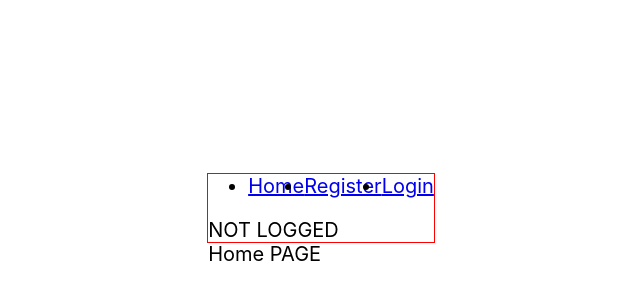
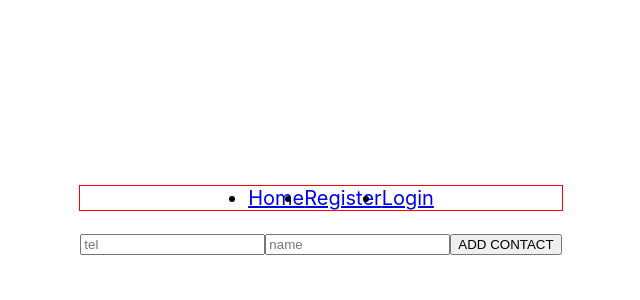
Before and after one commit to Juliya-Boiko/goit-react-hw-08-phonebook, a React (Create React App) app: page /contacts in a window 1280 px wide. Shown: the part 190-490 px from the top of the page, without its empty margins (319-959 px from the left). Built offline with nearby package versions, Linux system fonts and the light colour scheme.

Commit message:
contPage

```diff
--- a/src/App.jsx
+++ b/src/App.jsx
@@ -3,11 +3,11 @@ import { SharedLayout } from "layouts/SharedLayout";
 import { useEffect, lazy, Suspense } from "react";
 import { useDispatch } from "react-redux";
 import { getUserData } from "redux/auth-operations";
-
+import { ContactsPage } from "pages/ContactsPage";
+// import { ContactsPage } from "pages/ContactsPage";
 const Homepage = lazy(() => import('pages/Homepage'));
 const Loginpage = lazy(() => import('pages/Loginpage'));
 const Registerpage = lazy(() => import('pages/Registerpage'));
-// const ContactsData = lazy(() => import('components/ContactsData'));
 
 export const App = () => {
   const dispatch = useDispatch();
@@ -34,11 +34,7 @@ export const App = () => {
             <Route index element={<Homepage />} />
             <Route path="login" element={<Loginpage />} />
             <Route path="register" element={<Registerpage />} />
-
-
-              {/* <PrivateRoute path="/contacts">
-                <ContactsData />
-              </PrivateRoute> */}
+            <Route path="contacts" element={<ContactsPage />} />
             <Route path="*" element={<Homepage />} />
           </Route>
         </Routes>
--- a/src/components/Navigation.jsx
+++ b/src/components/Navigation.jsx
@@ -1,8 +1,16 @@
+import { useSelector } from "react-redux";
 import { NavLink } from "react-router-dom";
+import { getLogging } from "redux/auth-selectors";
+import { UserMenu } from "./UserMenu";
 
 export const Navigation = () => {
+    const isLogged = useSelector(getLogging);
+
     return (
-        <nav>
+        <div>
+            {isLogged
+                ? <UserMenu />
+                : <nav>
             <ul
                 style={{
                 display: 'flex',
@@ -21,6 +29,7 @@ export const Navigation = () => {
                     <NavLink to="/login">Login</NavLink>
                 </li>
             </ul>
-        </nav>
+        </nav>}
+        </div>
     );
 }
--- a/src/components/UserMenu.jsx
+++ b/src/components/UserMenu.jsx
@@ -1,19 +1,23 @@
 import { useDispatch, useSelector } from "react-redux";
+import { useNavigate } from "react-router";
 import { logoutUser } from "redux/auth-operations";
 import { getUserName } from "redux/auth-selectors";
 
 export const UserMenu = () => {
+
     const dispatch = useDispatch();
     const name = useSelector(getUserName);
+    const navigate = useNavigate();
 
     const logoutHandler = () => {
         dispatch(logoutUser());
+        navigate('/', { replace: true });
     }
 
     return (
-        <div>
-            Hello, {name} !
-            <button type="button" onClick={logoutHandler}>Log out</button>
-        </div>
+            <div>
+                Hello, {name} !
+                <button type="button" onClick={logoutHandler}>Log out</button>
+            </div>
     );
 }
--- a/src/layouts/SharedLayout.jsx
+++ b/src/layouts/SharedLayout.jsx
@@ -1,13 +1,7 @@
 import { Outlet } from "react-router-dom";
-import { useSelector } from "react-redux";
-import { getLogging } from "redux/auth-selectors";
 import { Navigation } from "components/Navigation"
-import { UserMenu } from "components/UserMenu";
 
 export const SharedLayout = () => {
-    const isLogged = useSelector(getLogging);
-    // console.log(isLogged);
-
     return (
         <div>
             <header
@@ -15,7 +9,6 @@ export const SharedLayout = () => {
                 outline: '1px solid red'
             }}>
                 <Navigation />
-                {isLogged ? <UserMenu /> : 'NOT LOGGED'}
             </header>
             <Outlet />
         </div>
--- /dev/null
+++ b/src/pages/ContactsPage.jsx
@@ -0,0 +1,20 @@
+export const ContactsPage = () => {
+
+    const addHandler = (evt) => {
+        evt.preventDefault();
+        const formElements = evt.target.elements;
+        const newContact = {
+            name: formElements.newtel.value,
+            password: formElements.newname.value
+        };
+        console.log(newContact);
+    }
+
+    return (
+        <form onSubmit={addHandler}>
+                    <input type="text" name="newtel" placeholder="tel" />
+                    <input type="text" name="newname" placeholder="name" />
+                    <button type="sublit">ADD CONTACT</button>
+        </form>
+    );
+ }
--- a/src/pages/Loginpage.jsx
+++ b/src/pages/Loginpage.jsx
@@ -1,8 +1,10 @@
 import { useDispatch } from "react-redux";
 import { loginUser } from "redux/auth-operations";
+import { useNavigate } from "react-router";
 
  const Loginpage = () => {
-    const dispatch = useDispatch();
+     const dispatch = useDispatch();
+     const navigate = useNavigate();
 
     const submitHandler = (evt) => {
         evt.preventDefault();
@@ -12,6 +14,7 @@ import { loginUser } from "redux/auth-operations";
             password: formElements.password.value
         };
         dispatch(loginUser(newUser));
+        navigate('/contacts', { replace: true });
     }
 
     return (
```
Also changed, not shown: src/components/ContactsData.jsx (deleted, +0 -24 lines), src/components/PrivateRoute.js (deleted, +0 -15 lines), src/components/PublicRoute.js (deleted).
